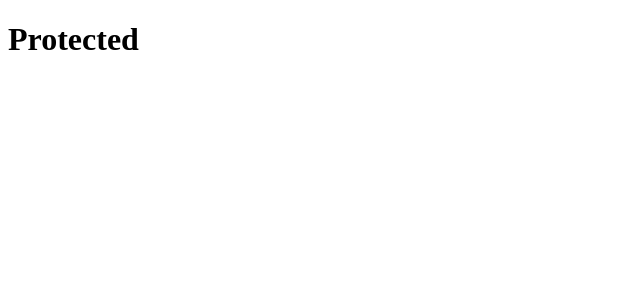
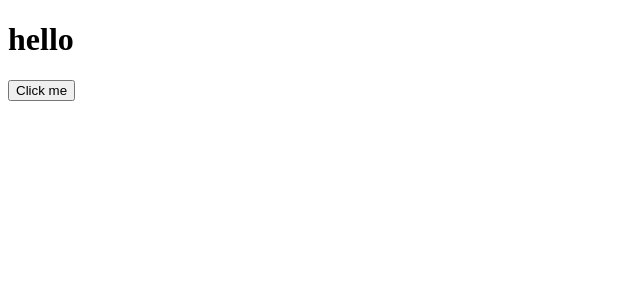
Before and after one commit to SeungEonCheon/react-master, a React (Create React App) app: page / in a window 1280 px wide. Shown: the top 300 px of the page, without its empty margins (0-640 px from the left). Built offline with nearby package versions, Linux system fonts and the light colour scheme.

Commit message:
#3.7 Recap

```diff
--- a/src/App.tsx
+++ b/src/App.tsx
@@ -9,11 +9,27 @@ const H1 = styled.h1`
   color: ${(props)=>props.theme.textColor};
 `;
 
+interface DummyProps{
+  text:string;
+  active?:boolean
+}
+
+function Dummy({text, active = false}:DummyProps){
+  return <H1>{text}</H1>
+}
+
 function App() {
+
+  const onClick =(event:React.MouseEvent<HTMLButtonElement>)=>{
+
+  };
 
   return (
     <Container>
-      <H1>Protected</H1>
+      <Dummy text="hello" active></Dummy>
+      <form>
+        <button onClick={onClick}>Click me</button>
+      </form>
     </Container>
   );
 }
```
